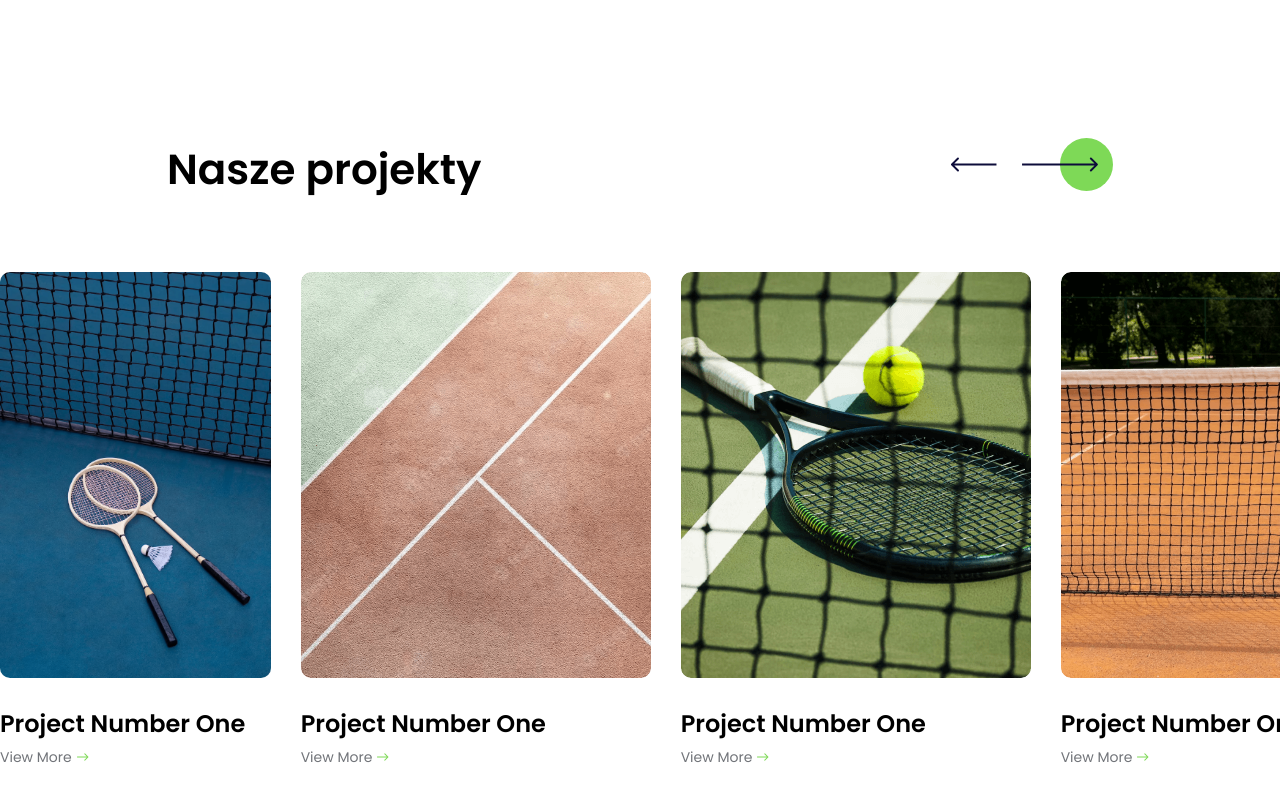
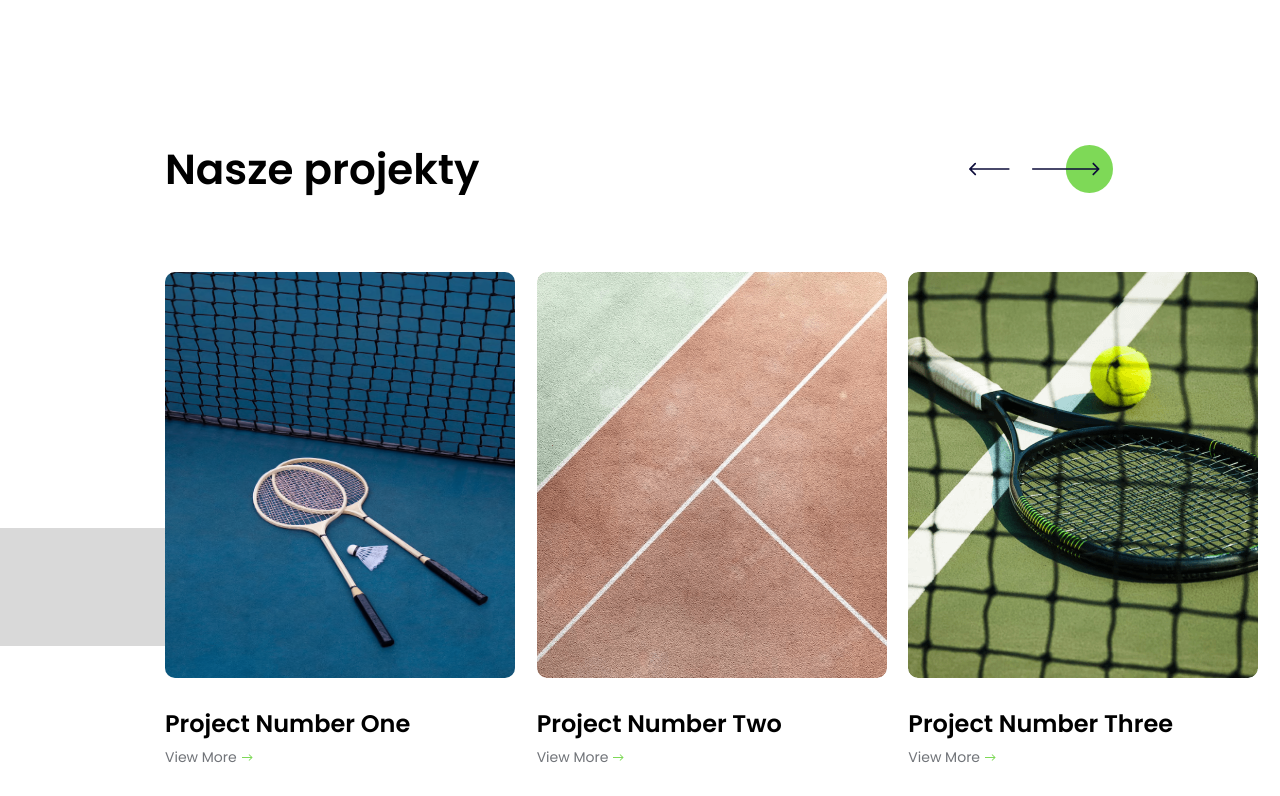
Before and after one commit to jbryn/mcourt-site, a Next.js app: page / in a window 1280 px wide. Shown: the part 3040-3836 px from the top of the page. Built offline with nearby package versions, Linux system fonts and the light colour scheme.

Commit message:
wip: projects

```diff
--- a/components/projects/projects.jsx
+++ b/components/projects/projects.jsx
@@ -1,48 +1,148 @@
+import Link from "next/link";
+import { Swiper, SwiperSlide } from "swiper/react";
+
+import "swiper/css";
+import "swiper/css/navigation";
+
+import { Navigation } from "swiper/modules";
+
 import styles from "./projects.module.scss";
-import Link from "next/link";
 
 export default function Projects() {
   return (
-    <section className="overflow-hidden pb-[300px]">
-      <div className={styles.nav}>
+    <section className="pb-[300px] pl-[165px]">
+      <div className={styles.decor} />
+      <div className={styles.header}>
         <h2>Nasze projekty</h2>
+        <div className={styles.navigation}>
+          <div className="swiper-button-prev" />
+          <div className="swiper-button-next" />
           <img src="./vectors/nav-arrows.svg" alt="navigation arrows" />
         </div>
-      <div className={styles.cards}>
-        {/* <div className="w-[165px] h-[118px] bg-other-grey transform translate-y-[265px]" /> */}
+      </div>
+      <Swiper
+        slidesPerView={3}
+        // spaceBetween={10}
+        modules={[Navigation]}
+        navigation={{
+          nextEl: ".swiper-button-next",
+          prevEl: ".swiper-button-prev",
+        }}
+        className="mySwiper"
+      >
+        <SwiperSlide>
           <div className={styles.card}>
-          <img src="./img/project1.png" alt="project1" />
+            <img
+              className={styles.thumbnail}
+              src="./img/project1.png"
+              alt="project1"
+            />
             <h3>Project Number One</h3>
             <Link href="/">
               <span>View More</span>
               <img src="./icons/little-arrow.svg" alt="arrow" />
             </Link>
           </div>
+        </SwiperSlide>
+        <SwiperSlide>
           <div className={styles.card}>
-          <img src="./img/project2.png" alt="project2" />
-          <h3>Project Number One</h3>
+            <img
+              className={styles.thumbnail}
+              src="./img/project2.png"
+              alt="project2"
+            />
+            <h3>Project Number Two</h3>
             <Link href="/">
               <span>View More</span>
               <img src="./icons/little-arrow.svg" alt="arrow" />
             </Link>
           </div>
+        </SwiperSlide>
+        <SwiperSlide>
           <div className={styles.card}>
-          <img src="./img/project3.png" alt="project3" />
-          <h3>Project Number One</h3>
+            <img
+              className={styles.thumbnail}
+              src="./img/project3.png"
+              alt="project3"
+            />
+            <h3>Project Number Three</h3>
             <Link href="/">
               <span>View More</span>
               <img src="./icons/little-arrow.svg" alt="arrow" />
             </Link>
           </div>
+        </SwiperSlide>
+        <SwiperSlide>
           <div className={styles.card}>
-          <img src="./img/project4.png" alt="project4" />
-          <h3>Project Number One</h3>
+            <img
+              className={styles.thumbnail}
+              src="./img/project4.png"
+              alt="project4"
+            />
+            <h3>Project Number Four</h3>
             <Link href="/">
               <span>View More</span>
               <img src="./icons/little-arrow.svg" alt="arrow" />
             </Link>
           </div>
+        </SwiperSlide>
+        <SwiperSlide>
+          <div className={styles.card}>
+            <img
+              className={styles.thumbnail}
+              src="./img/project1.png"
+              alt="project5"
+            />
+            <h3>Project Number Five</h3>
+            <Link href="/">
+              <span>View More</span>
+              <img src="./icons/little-arrow.svg" alt="arrow" />
+            </Link>
           </div>
+        </SwiperSlide>
+        <SwiperSlide>
+          <div className={styles.card}>
+            <img
+              className={styles.thumbnail}
+              src="./img/project2.png"
+              alt="project6"
+            />
+            <h3>Project Number Six</h3>
+            <Link href="/">
+              <span>View More</span>
+              <img src="./icons/little-arrow.svg" alt="arrow" />
+            </Link>
+          </div>
+        </SwiperSlide>
+        <SwiperSlide>
+          <div className={styles.card}>
+            <img
+              className={styles.thumbnail}
+              src="./img/project3.png"
+              alt="project7"
+            />
+            <h3>Project Number Seven</h3>
+            <Link href="/">
+              <span>View More</span>
+              <img src="./icons/little-arrow.svg" alt="arrow" />
+            </Link>
+          </div>
+        </SwiperSlide>
+        <SwiperSlide>
+          <div className={styles.card}>
+            <img
+              className={styles.thumbnail}
+              src="./img/project4.png"
+              alt="project8"
+            />
+            <h3>Project Number Eight</h3>
+            <Link href="/">
+              <span>View More</span>
+              <img src="./icons/little-arrow.svg" alt="arrow" />
+            </Link>
+          </div>
+        </SwiperSlide>
+      </Swiper>
     </section>
   );
 }
--- a/components/projects/projects.module.scss
+++ b/components/projects/projects.module.scss
@@ -1,25 +1,32 @@
-.nav {
+.header {
   @apply flex justify-center;
-  @apply px-[167px] pb-[71px];
+  @apply pb-[71px] pr-[167px];
 
   h2 {
     @apply w-full;
     @apply text-[42px] font-semibold;
   }
 
+  .navigation {
+    @apply relative;
+    @apply grid place-items-center;
+
     img {
-    @apply w-[170px] h-[53px];
+      @apply w-[170px] h-[48px];
+    }
   }
 }
 
 .cards {
-  @apply flex gap-[30px];
+  @apply flex gap-[30px] overflow-hidden;
+  @apply pl-[165px];
+}
 
 .card {
-    @apply flex flex-col;
+  @apply flex flex-col w-[350px];
 
-    img {
-      @apply max-w-[350px] max-h-[406px];
+  .thumbnail {
+    @apply h-[406px];
     @apply rounded-[10px];
     @apply mb-[28px];
   }
@@ -33,8 +40,13 @@
     @apply mt-[5px] gap-[5px];
 
     img {
-        @apply m-0;
+      @apply m-0 w-[11px] max-h-[7px];
     }
   }
 }
+
+.decor {
+  @apply absolute left-0;
+  @apply transform translate-y-[390px];
+  @apply w-[165px] h-[118px] bg-other-grey;
 }
--- a/package.json
+++ b/package.json
@@ -17,6 +17,7 @@
     "postcss": "8.4.27",
     "react": "18.2.0",
     "react-dom": "18.2.0",
+    "swiper": "^10.1.0",
     "tailwindcss": "3.3.3"
   },
   "devDependencies": {
--- a/styles/globals.css
+++ b/styles/globals.css
@@ -28,3 +28,22 @@ body {
     )
     rgb(var(--background-start-rgb));
 }
+
+.swiper-button-prev {
+  position: absolute !important;
+  left: 0 !important;
+
+  width: 40% !important;
+}
+
+.swiper-button-next {
+  position: absolute !important;
+  right: 0 !important;
+
+  width: 60% !important;
+}
+
+.swiper-button-prev::after,
+.swiper-button-next::after {
+  display: none;
+}
```
Also changed, not shown: 1 other file (tests, documents, lock files or other folders). Lines whose indentation alone changed are shown as unchanged.
